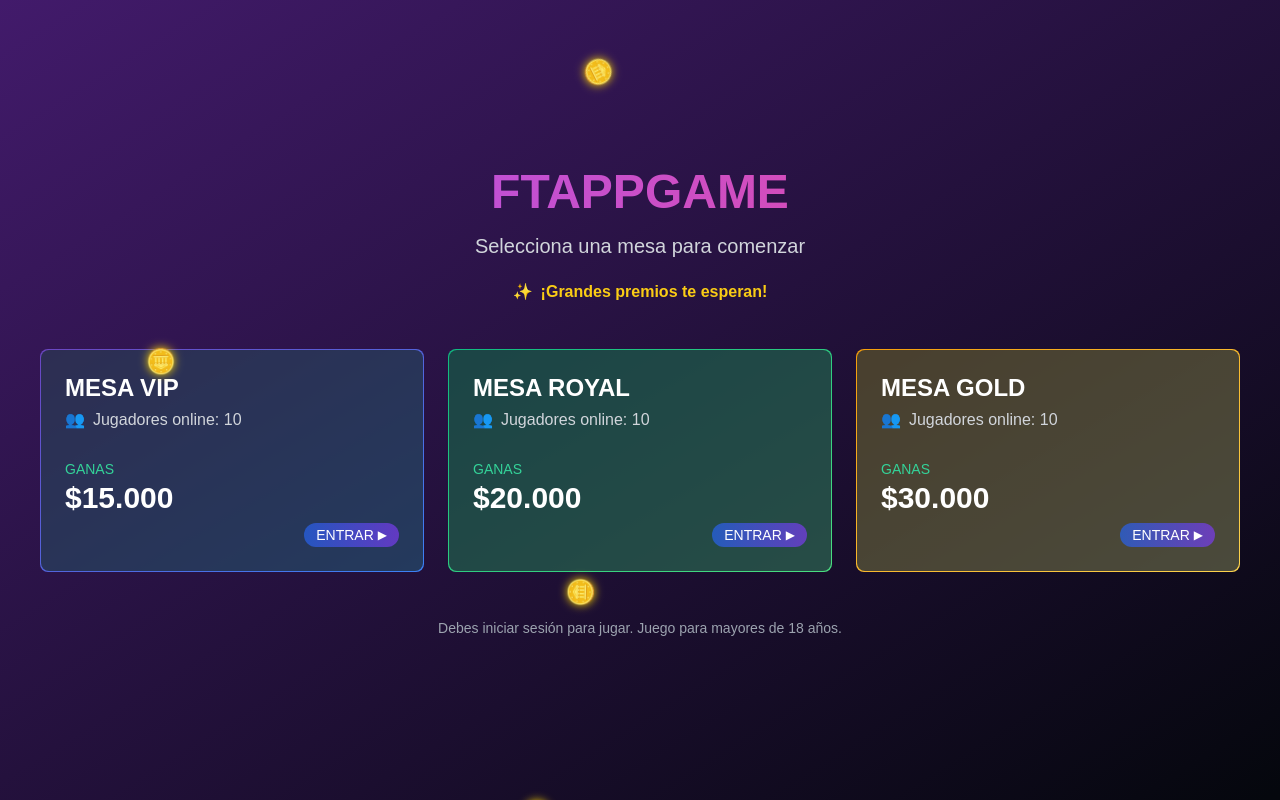
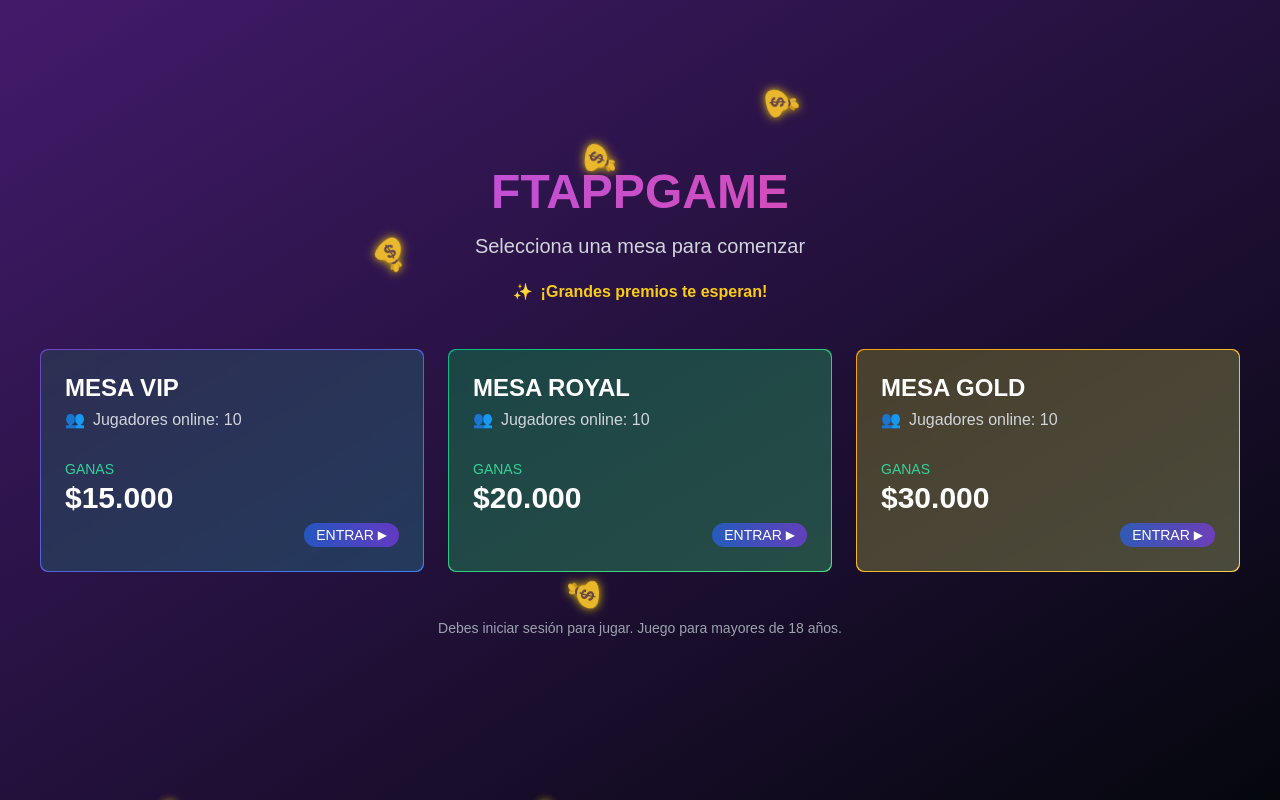
Before and after one commit to samutrujillo/ftappgame, a Next.js app: page / in a window 1280 px wide. Built offline with nearby package versions, Linux system fonts and the light colour scheme.

Commit message:
Add files via upload

```diff
--- a/src/app/components/CoinRain.css
+++ b/src/app/components/CoinRain.css
@@ -42,8 +42,47 @@
   }
 }
 
+
+
 @media (max-width: 480px) {
   .coin {
     font-size: 16px;
   }
 }
+
+/* CoinRain.css - Optimizado para densidad moderada */
+.coin-rain-container {
+  position: fixed;
+  top: 0;
+  left: 0;
+  width: 100%;
+  height: 100%;
+  z-index: 999; /* Justo debajo de elementos interactivos */
+  pointer-events: none;
+  overflow: hidden;
+}
+
+.coin {
+  position: absolute;
+  top: -100px;
+  animation: coinFall linear forwards;
+  opacity: 0;
+  font-size: 28px; /* Tamaño ligeramente mayor para mejor visibilidad */
+  filter: drop-shadow(0 0 5px gold);
+}
+
+@keyframes coinFall {
+  0% {
+    top: -100px;
+    transform: translateY(0) rotate(0deg);
+    opacity: 0;
+  }
+  10% {
+    opacity: 0.9; /* No completamente opaco */
+  }
+  100% {
+    top: 100vh;
+    transform: translateY(0) rotate(360deg);
+    opacity: 0.9;
+  }
+}
--- a/src/app/components/CoinRain.jsx
+++ b/src/app/components/CoinRain.jsx
@@ -8,17 +8,11 @@ export default function CoinRain() {
   const [coins, setCoins] = useState([]);
 
   useEffect(() => {
-    // Función para determinar si el dispositivo es de bajo rendimiento
-    const isLowPerformanceDevice = () => {
-      return window.navigator.hardwareConcurrency <= 2 ||
-             /Android|webOS|iPhone|iPad|iPod|BlackBerry|IEMobile|Opera Mini/i.test(navigator.userAgent);
-    };
-
-    // Ajustar configuración según el rendimiento del dispositivo
-    const coinCount = isLowPerformanceDevice() ? 10 : (window.innerWidth < 768 ? 15 : 30);
-    const minDuration = isLowPerformanceDevice() ? 4 : 3; // segundos
-    const maxDuration = isLowPerformanceDevice() ? 7 : 6; // segundos
-    const intervalTime = isLowPerformanceDevice() ? 3000 : 2000; // ms
+    // Configuración de densidad moderada (equilibrada)
+    const coinCount = window.innerWidth < 768 ? 8 : 12; // Cantidad moderada
+    const minDuration = 4; // Caída más lenta para mejor visibilidad
+    const maxDuration = 7;
+    const intervalTime = 2500; // Intervalo más largo entre lotes
 
     // Crear monedas iniciales
     createCoins();
@@ -29,33 +23,24 @@ export default function CoinRain() {
     function createCoins() {
       const newCoins = [];
 
-      // Reducir la cantidad de monedas creadas por lote en dispositivos de bajo rendimiento
-      const batchSize = isLowPerformanceDevice() ? coinCount / 5 : coinCount / 3;
-
-      for (let i = 0; i < batchSize; i++) {
+      for (let i = 0; i < coinCount / 4; i++) {
         newCoins.push(createCoin());
       }
 
       setCoins(prevCoins => [...prevCoins, ...newCoins]);
 
       // Limpiar monedas viejas si hay demasiadas
-      // Límite más bajo para dispositivos de bajo rendimiento
-      const limit = isLowPerformanceDevice() ? 50 : 100;
-      const keepCount = isLowPerformanceDevice() ? 25 : 50;
-
-      if (coins.length > limit) {
-        setCoins(prevCoins => prevCoins.slice(-keepCount));
+      if (coins.length > 60) {
+        setCoins(prevCoins => prevCoins.slice(-40));
       }
     }
 
     function createCoin() {
       const left = Math.random() * 100;
-      const size = Math.random() * 0.5 + 0.7; // Tamaño entre 0.7 y 1.2
+      const size = Math.random() * 0.3 + 0.8; // Tamaño más uniforme
       const duration = Math.random() * (maxDuration - minDuration) + minDuration;
       const delay = Math.random() * 2;
       const rotation = Math.random() * 360;
-      // Usar preferentemente la moneda emoji en dispositivos de bajo rendimiento (más liviana)
-      const symbol = isLowPerformanceDevice() ? '🪙' : (Math.random() > 0.5 ? '💰' : '🪙');
 
       return {
         id: Date.now() + Math.random(),
@@ -64,40 +49,12 @@ export default function CoinRain() {
         duration,
         delay,
         rotation,
-        symbol
+        symbol: '💰' // Usar solo monedas doradas
       };
     }
 
-    // Función para reducir monedas cuando la pestaña no está activa
-    const handleVisibilityChange = () => {
-      if (document.hidden) {
-        // Si la pestaña no está activa, reducir la cantidad de monedas
-        setCoins(prevCoins => prevCoins.slice(-10));
-      }
-    };
-
-    // Agregar listener para la visibilidad de la página
-    document.addEventListener('visibilitychange', handleVisibilityChange);
-
-    // Función para manejar el cambio de tamaño de la ventana
-    const handleResize = () => {
-      // Limpiar algunas monedas cuando el usuario cambia el tamaño de la ventana
-      // para evitar problemas de rendimiento durante el reflow
-      setCoins(prevCoins => prevCoins.slice(-20));
-    };
-
-    // Agregar listener para el cambio de tamaño con debounce
-    let resizeTimeout;
-    window.addEventListener('resize', () => {
-      clearTimeout(resizeTimeout);
-      resizeTimeout = setTimeout(handleResize, 300);
-    });
-
     return () => {
       clearInterval(interval);
-      document.removeEventListener('visibilitychange', handleVisibilityChange);
-      window.removeEventListener('resize', handleResize);
-      clearTimeout(resizeTimeout);
     };
   }, []);
 
```
